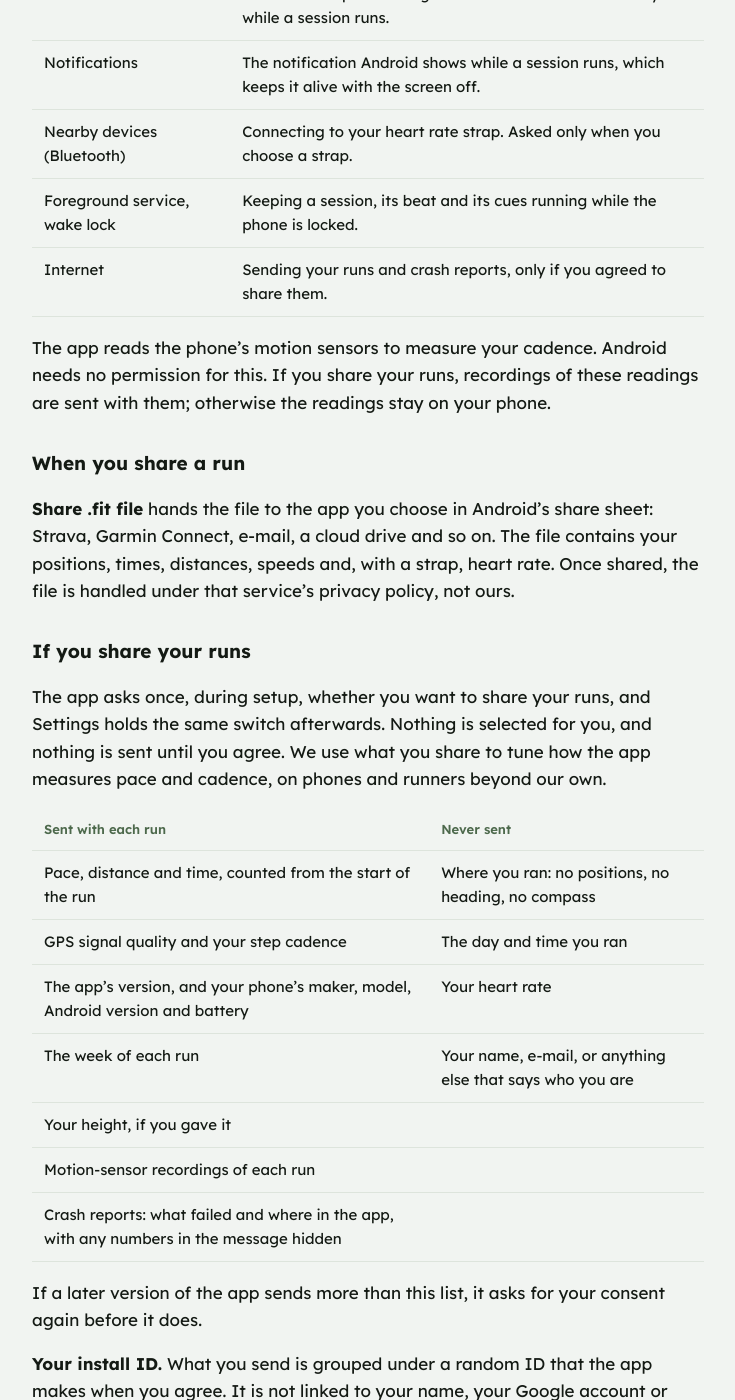
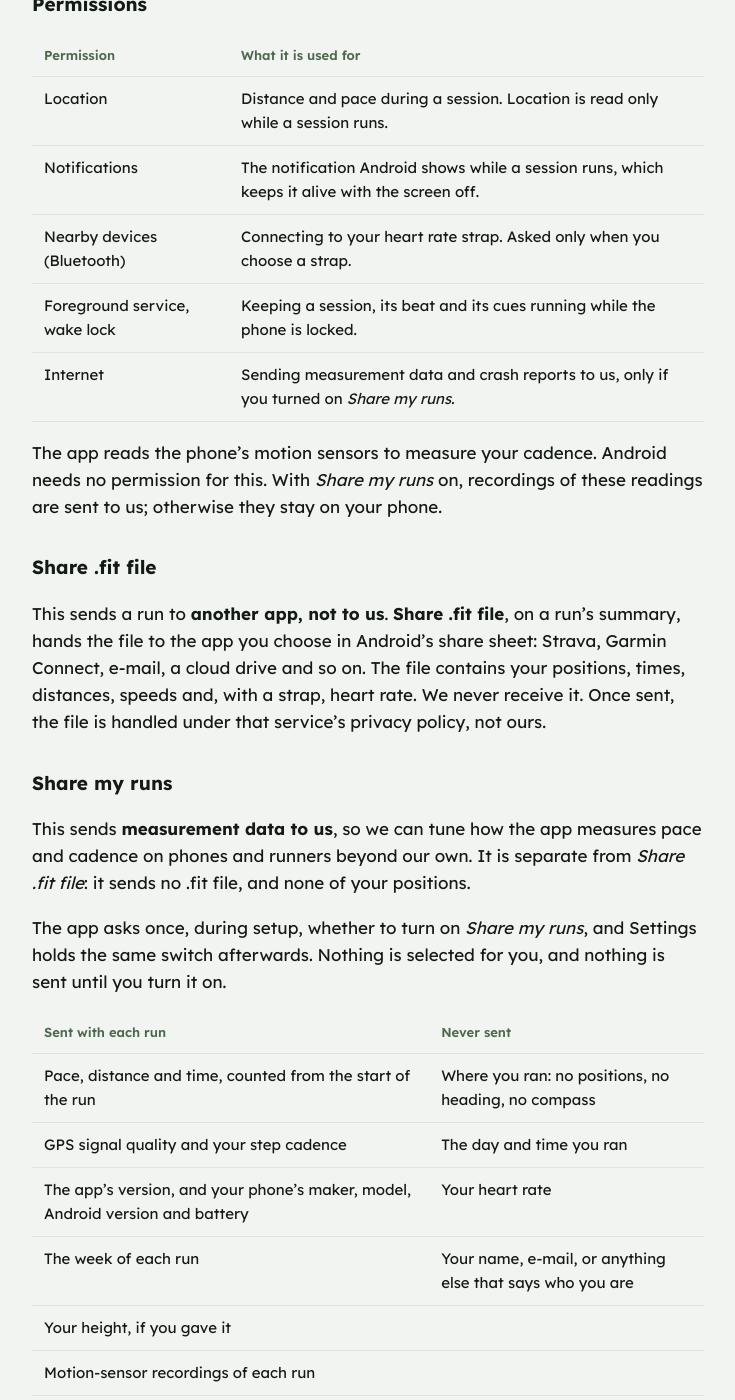
Before and after one commit to joergdietrich/ThePacer-Web, a Jekyll site: the page built from privacy.md, in a window 1280 px wide and 1400 px high, scrolled down 1565 px. Shown: the whole window, without its empty margins (272-1007 px from the left). Built offline with Jekyll 4.4.1, drawn with Linux system fonts in a browser that asks for light colours; some of the changed text lies outside the part shown.

Commit message:
Tell the two kinds of sharing apart in the privacy policy
Co-Authored-By: Claude Opus 5.5 <noreply@anthropic.com>

```diff
--- a/privacy.md
+++ b/privacy.md
@@ -15,7 +15,10 @@ Jörg Dietrich, Arndtstr. 10, 55124 Mainz, Germany, info@thepacer.app. See also
 
 ### In short
 
-The Pacer keeps your runs on your phone. It has no account, no analytics and no advertising. Only if you agree does it send us data about how each run was measured and reports of what failed in the app, and never where you ran, when, your heart rate or who you are. You can stop and have it deleted at any time. A run's full record leaves your phone only when you share it yourself.
+The Pacer keeps your runs on your phone. It has no account, no analytics and no advertising. Data leaves your phone in only two ways, and each is your choice:
+
+- **Share .fit file** sends one run's full record to an app you pick, such as Strava or Garmin Connect. It goes to that app, never to us.
+- **Share my runs** sends us data about how each run was measured, and reports of what failed in the app. It never includes where you ran, when, your heart rate or who you are. It is off until you turn it on, and you can turn it off and have the data deleted at any time.
 
 ### What the app stores on your phone
 
@@ -39,17 +42,19 @@ Heart rate counts as health data. The app records it only from a chest strap tha
 | Notifications | The notification Android shows while a session runs, which keeps it alive with the screen off. |
 | Nearby devices (Bluetooth) | Connecting to your heart rate strap. Asked only when you choose a strap. |
 | Foreground service, wake lock | Keeping a session, its beat and its cues running while the phone is locked. |
-| Internet | Sending your runs and crash reports, only if you agreed to share them. |
+| Internet | Sending measurement data and crash reports to us, only if you turned on *Share my runs*. |
 
-The app reads the phone's motion sensors to measure your cadence. Android needs no permission for this. If you share your runs, recordings of these readings are sent with them; otherwise the readings stay on your phone.
+The app reads the phone's motion sensors to measure your cadence. Android needs no permission for this. With *Share my runs* on, recordings of these readings are sent to us; otherwise they stay on your phone.
 
-### When you share a run
+### Share .fit file
 
-**Share .fit file** hands the file to the app you choose in Android's share sheet: Strava, Garmin Connect, e-mail, a cloud drive and so on. The file contains your positions, times, distances, speeds and, with a strap, heart rate. Once shared, the file is handled under that service's privacy policy, not ours.
+This sends a run to **another app, not to us**. **Share .fit file**, on a run's summary, hands the file to the app you choose in Android's share sheet: Strava, Garmin Connect, e-mail, a cloud drive and so on. The file contains your positions, times, distances, speeds and, with a strap, heart rate. We never receive it. Once sent, the file is handled under that service's privacy policy, not ours.
 
-### If you share your runs
+### Share my runs
 
-The app asks once, during setup, whether you want to share your runs, and Settings holds the same switch afterwards. Nothing is selected for you, and nothing is sent until you agree. We use what you share to tune how the app measures pace and cadence, on phones and runners beyond our own.
+This sends **measurement data to us**, so we can tune how the app measures pace and cadence on phones and runners beyond our own. It is separate from *Share .fit file*: it sends no .fit file, and none of your positions.
+
+The app asks once, during setup, whether to turn on *Share my runs*, and Settings holds the same switch afterwards. Nothing is selected for you, and nothing is sent until you turn it on.
 
 | Sent with each run | Never sent |
 |---|---|
@@ -83,7 +88,7 @@ The spoken cues use your phone's own text-to-speech engine, usually Google's. Th
 
 ### Deleting your data
 
-Delete a run in the history, or a session in the session list. Uninstalling the app deletes everything it stored on your phone. What you shared is deleted as described under *If you share your runs*, or 12 months after it was sent.
+Delete a run in the history, or a session in the session list. Uninstalling the app deletes everything it stored on your phone. What *Share my runs* sent us is deleted as described under *Share my runs*, or 12 months after it was sent. A .fit file you sent to another app is deleted there.
 
 ## This website
 
```
Also changed, not shown: other parts of privacy.md (+1 -1 lines), manual/after-the-run.md (+1 -1 lines), manual/deleting-your-data.md (+4 -4 lines).
